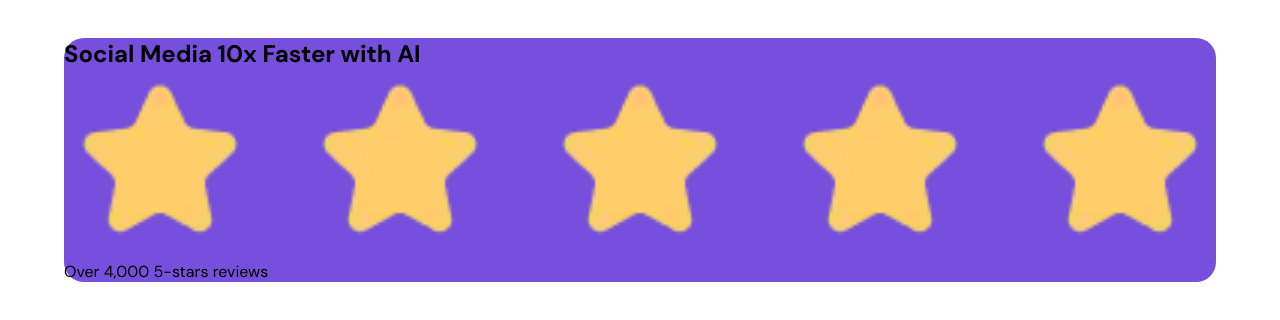
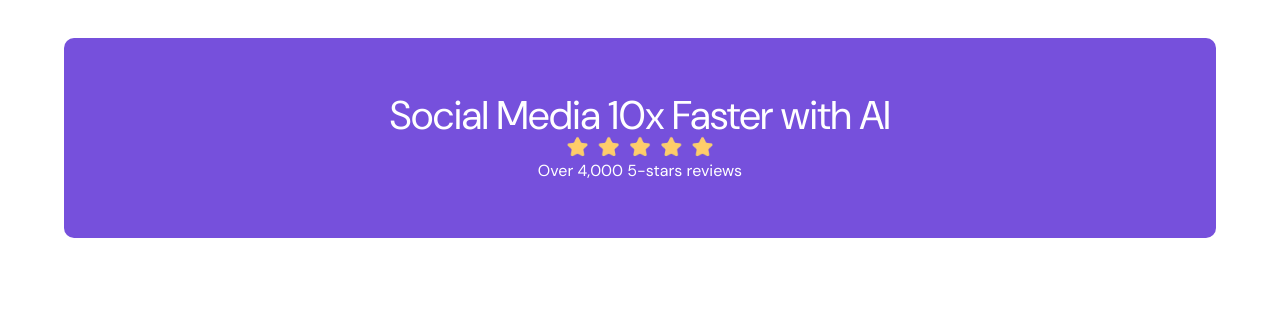
Before and after one commit to ntmanua/bento-grid-main, a plain HTML site: page index.html in a window 1280 px wide. Drawn offline with Linux system fonts and the light colour scheme.

Commit message:
up style box 1

```diff
--- a/style.css
+++ b/style.css
@@ -6,16 +6,37 @@
     box-sizing: border-box;
 }
 
+h1,
+h2,
+h3,
+a {
+    font-weight: normal;
+}
+
 .box {
     width: 90vw;
     margin: 3% auto;
-    border-radius: 20px;
+    border-radius: 10px;
 }
 
 .box-1 {
+    height: 200px;
+    padding: 20px;
     display: flex;
     flex-direction: column;
     justify-content: center;
+    align-items: center;
     background: hsl(256, 67%, 59%);
-    font: normal 400 16px 'DMSans';
+    font-family: 'DMSans';
+    color: #ffff;
 }
+
+.box-1__title {
+    font-size: 40px;
+    text-align: center;
+    line-height: 1;
+}
+
+.box-1__img {
+    width: 150px;
+}
```
